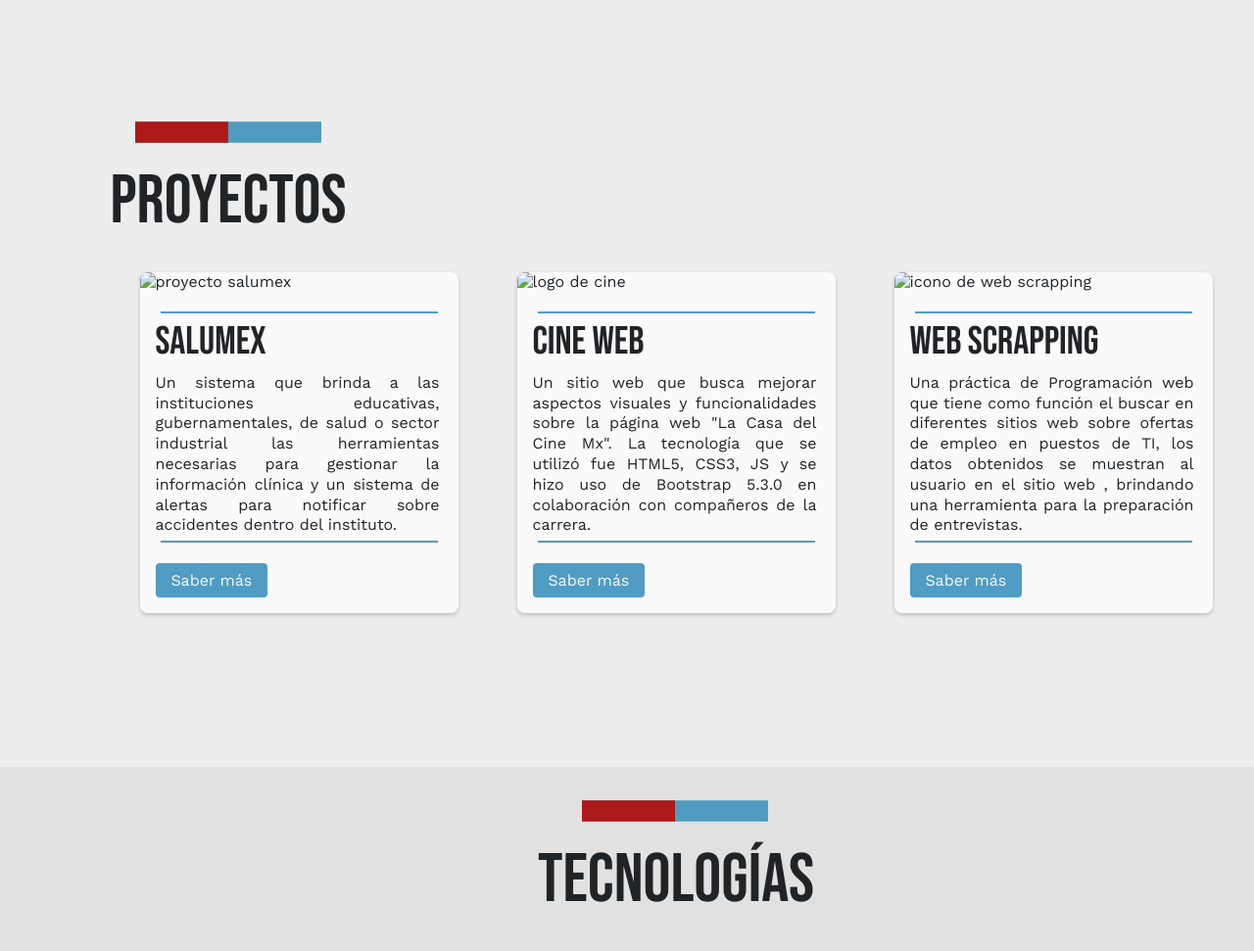
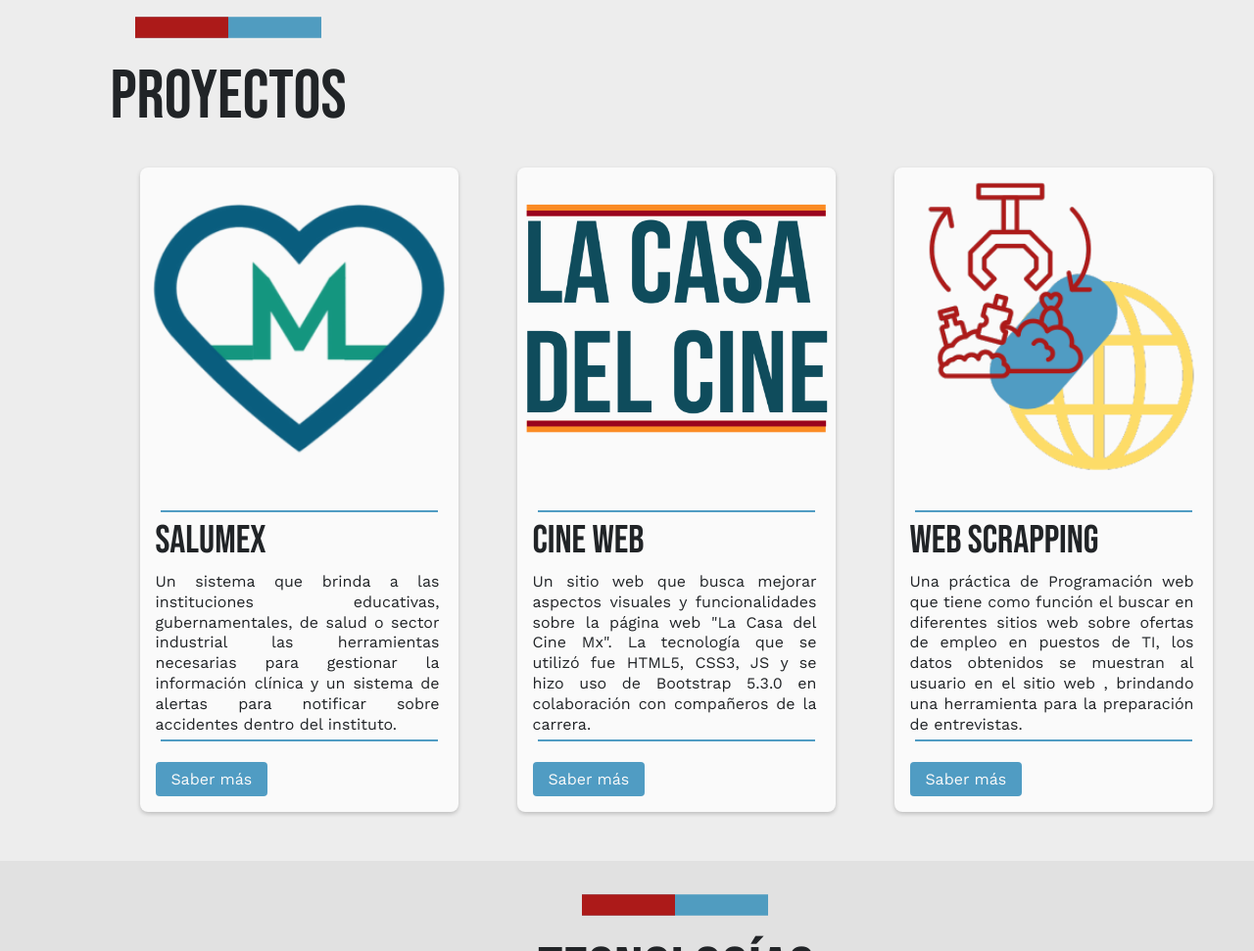
Before and after one commit to feralcojam/jamcCV, a plain HTML site: page index.html in a window 1280 px wide. Shown: the part 1702-2673 px from the top of the page at 98% size. Drawn offline with nearby package versions, Linux system fonts and the light colour scheme; the site is published under a folder, as on GitHub Pages, so addresses that start at the root find nothing.

Commit message:
fixed path routes not displaying images

```diff
--- a/index.html
+++ b/index.html
@@ -70,7 +70,7 @@
                 <h2 class="sec-subtitle">Proyectos</h2>
                 <div class="card-container">
                     <div class="card">
-                        <img src="/img/salumex.png" alt="proyecto salumex">
+                        <img src="./img/salumex.png" alt="proyecto salumex">
                         <div class="card-content">
                             <hr class="card-hr">
                             <h3>Salumex</h3>
@@ -88,7 +88,7 @@
                         </div>
                     </div>
                     <div class="card">
-                        <img src="/img/cine-logo512x512.png" alt="logo de cine">
+                        <img src="./img/cine-logo512x512.png" alt="logo de cine">
                         <div class="card-content">
                             <hr class="card-hr">
                             <h3>Cine web</h3>
@@ -105,7 +105,7 @@
                         </div>
                     </div>
                     <div class="card">
-                        <img src="/img/webscrapping.png" alt="icono de web scrapping">
+                        <img src="./img/webscrapping.png" alt="icono de web scrapping">
                         <div class="card-content">
                             <hr class="card-hr">
                             <h3>Web scrapping</h3>
```
